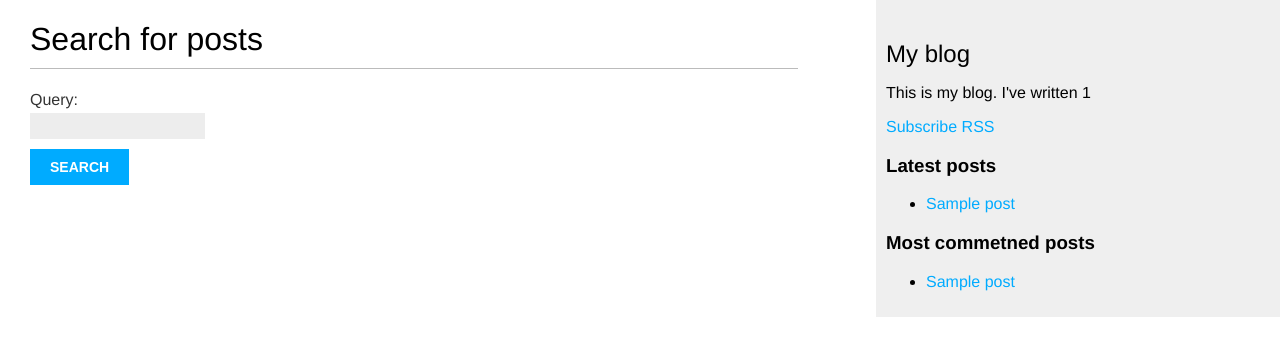
After one commit to UN-9BOT/django-blog, a Django app: page /blog/search/ in a window 1280 px wide. The commit adds this page. Shown: the top 356 px of the page. Run offline with Django 4.2, Linux system fonts and the light colour scheme; tables that the repository leaves empty hold one stand-in row (values such as "Sample post").

Commit message:
add search in postgres

```diff
--- a/mysite/blog/forms.py
+++ b/mysite/blog/forms.py
@@ -7,3 +7,7 @@ class CommentForm(forms.ModelForm):
     class Meta:
         model = Comment
         fields = ['name', 'email', 'body']
+
+
+class SearchForm(forms.Form):
+    query = forms.CharField()
--- a/mysite/blog/templates/blog/base.html
+++ b/mysite/blog/templates/blog/base.html
@@ -20,6 +20,9 @@
                 This is my blog.
                 I've written {% total_posts %}
             </p>
+            <p>
+                <a href="{% url "blog:post_feed" %}">Subscribe RSS</a>
+            </p>
             <h3>Latest posts</h3>
             {% show_latest_posts 3 %}
             <h3>Most commetned posts</h3>
--- /dev/null
+++ b/mysite/blog/templates/blog/post/search.html
@@ -0,0 +1,30 @@
+{% extends "blog/base.html" %}
+{% load blog_tags %}
+{% block title %}
+    Search
+{% endblock title %}
+{% block content %}
+    {% if query %}
+        <h1>Posts containig "{{ query }}"</h1>
+        <h3>
+            {% with resluts.count as total_results %}Found {{ total_results }} result {{ total_results|pluralize }}{% endwith %}
+        </h3>
+        {% for post in results %}
+            <h4>
+                <a href="{{ post.get_absolute_url }}">{{ post.title }}</a>
+            </h4>
+            {{ post.body|markdown|truncatewords_html:12 }}
+        {% empty %}
+            <p>There are no results for your query</p>
+        {% endfor %}
+        <p>
+            <a href="{% url "blog:post_search" %}">Search again</a>
+        </p>
+    {% else %}
+        <h1>Search for posts</h1>
+        <form method="get">
+            {{ form.as_p }}
+            <input type="submit" value="Search" />
+        </form>
+    {% endif %}
+{% endblock content %}
--- a/mysite/blog/urls.py
+++ b/mysite/blog/urls.py
@@ -1,4 +1,5 @@
 from django.urls import path
+from .feeds import LatestPostsFeed
 from . import views
 
 app_name = 'blog'
@@ -10,4 +11,6 @@ urlpatterns = [
          views.post_detail, name='post_detail'),
     path('<int:post_id>/comment/', views.post_comment, name='post_comment'),
     path("tag/<slug:tag_slug>/", views.post_list, name="post_list_by_tag"),
+    path("feed/", LatestPostsFeed(), name="post_feed"),
+    path("search/", views.post_search, name='post_search'),
 ]
--- a/mysite/blog/views.py
+++ b/mysite/blog/views.py
@@ -6,11 +6,13 @@ from django.http import HttpRequest, HttpResponse
 from django.shortcuts import get_object_or_404, render
 from django.views.generic import ListView
 from django.views.decorators.http import require_POST
+from django.contrib.postgres.search import SearchVector
+
 
 from taggit.models import Tag
 
 from blog.models import Post
-from blog.forms import CommentForm
+from blog.forms import CommentForm, SearchForm
 
 
 class PostListView(ListView):
@@ -68,3 +70,21 @@ def post_comment(request: HttpRequest, post_id: int) -> HttpResponse:
     return render(
         request, 'blog/post/comment.html',
         {'post': post, 'form': form, 'comment': comment})
+
+
+def post_search(request: HttpRequest):
+    form = SearchForm()
+    query = None
+    results = []
+
+    if 'query' in request.GET:
+        form = SearchForm(request.GET)
+        if form.is_valid():
+            query = form.cleaned_data['query']
+            results = Post.published.annotate(
+                search=SearchVector('title', 'body'),
+            ).filter(search=query)
+
+    return render(request, "blog/post/search.html", {
+        'form': form, 'query': query, 'results': results
+    })
--- a/mysite/mysite/settings.py
+++ b/mysite/mysite/settings.py
@@ -39,6 +39,7 @@ INSTALLED_APPS = [
     "django.contrib.staticfiles",
     "django.contrib.sites",
     "django.contrib.sitemaps",
+    "django.contrib.postgres",
     "taggit",
 
     "blog",
```
Also changed, not shown: mysite/blog/feeds.py (added, +24 -0 lines).
